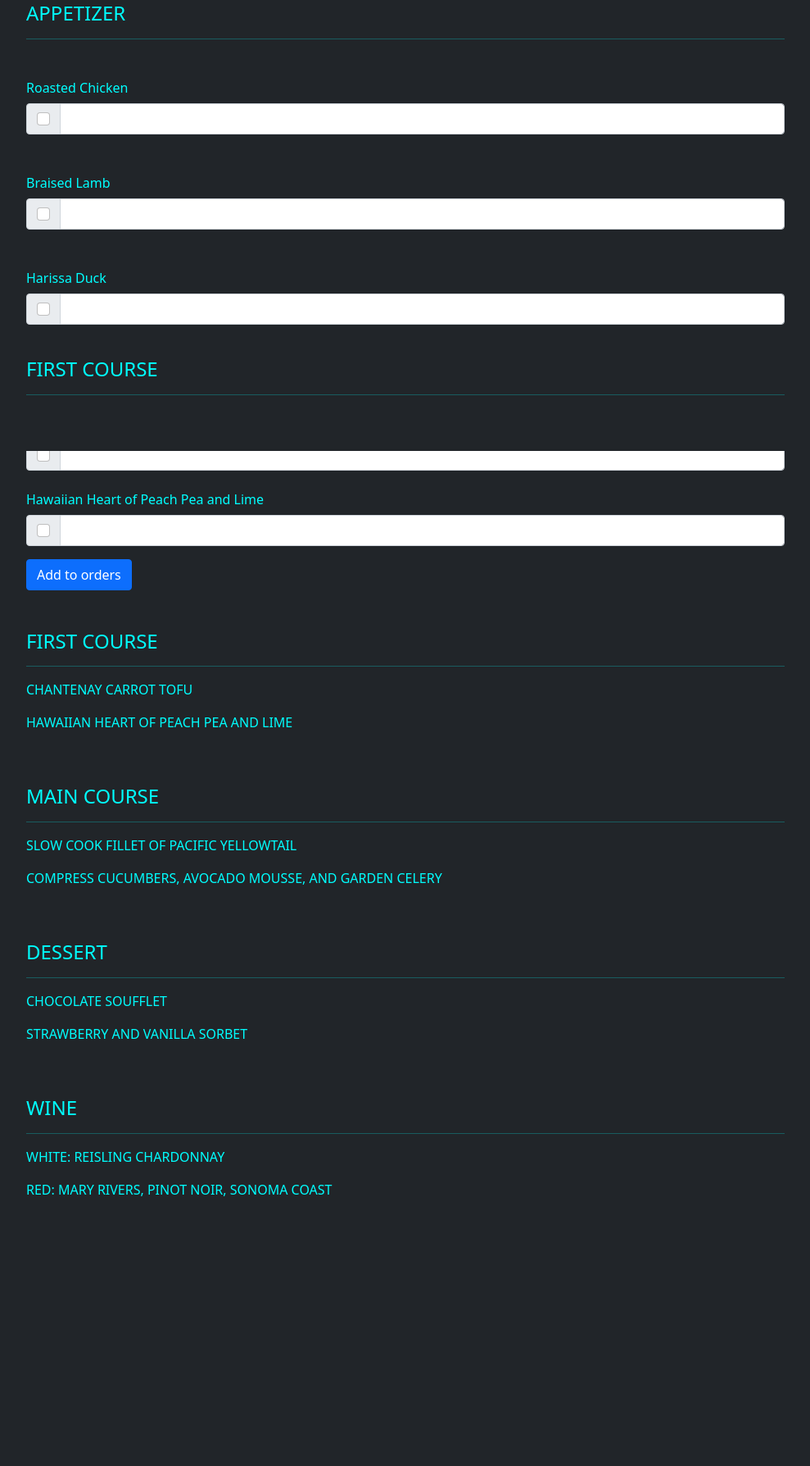
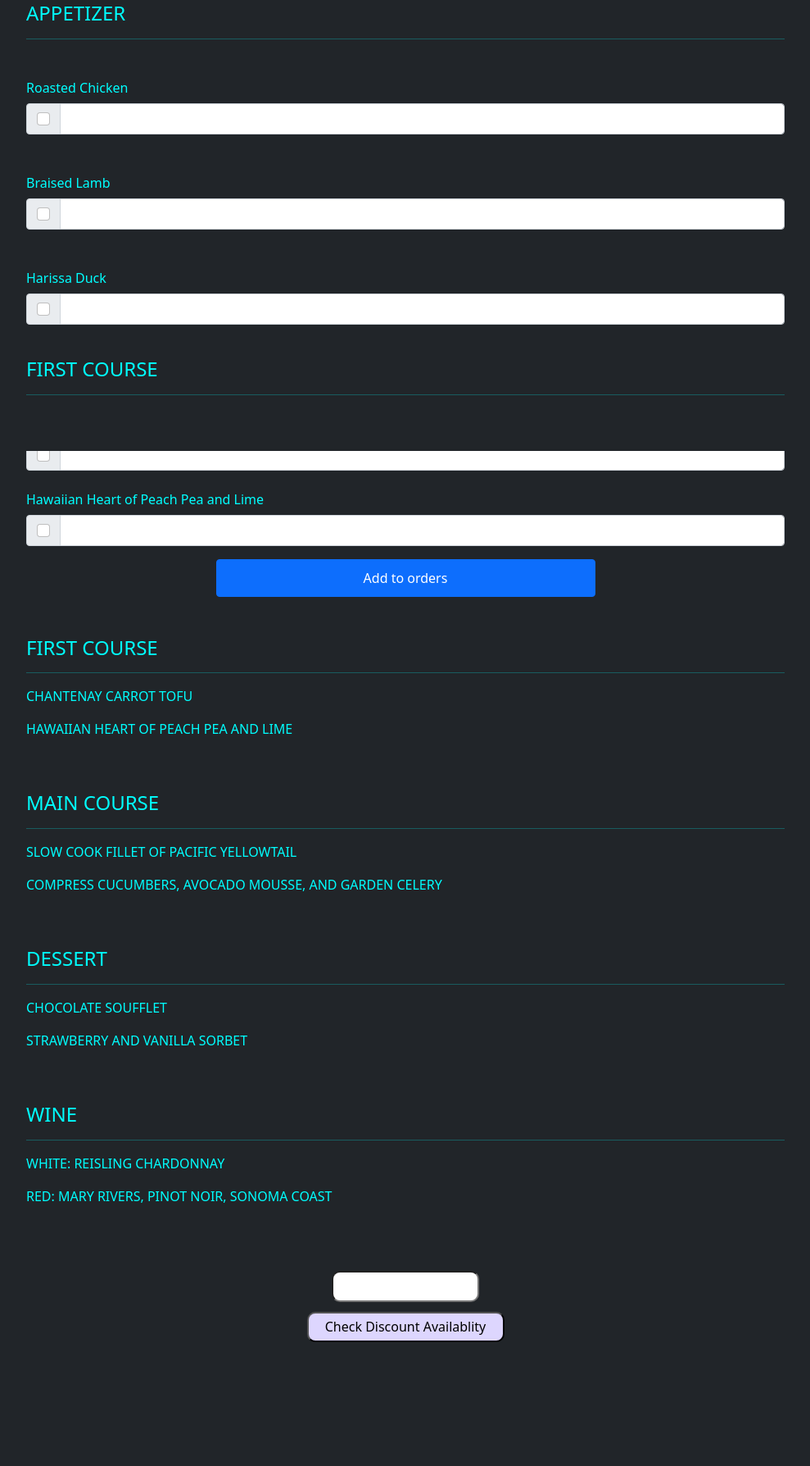
Before and after one commit to 205101-retr0/Restautrant-Management-Sys, a Flask app: page /menu in a window 1280 px wide. Shown: the part 250-2038 px from the top of the page at 82% size, without its empty margins (145-1134 px from the left). Before the commit the page ends 1709 px from the top, so only its background shows below. Run offline with Flask 2, Linux system fonts and the light colour scheme.

Commit message:
Member verification API for discount

```diff
--- a/static/menu.css
+++ b/static/menu.css
@@ -3,9 +3,33 @@ body{
 }
 
 
-/*center a div*/
-.center {
-    margin: auto;
-    width: 100%;
-    padding: 10px;
+.center{
+  display: block;
+  width: 100%;
+  height: 100%;
+  margin: auto;
+  padding: 10px;
+  text-align: center;
 }
+
+.cinput {
+  border-radius: 10px;
+  padding: 5px;
+  width: 75%;
+  margin: auto;
+  margin-top: 2%;
+  margin-bottom: 4%;
+  text-align: center;
+  color: green
+}
+
+.submit{
+  border-radius: 10px;
+  background-color: #DDD6FE;
+  color: black;
+  padding: 0;
+  text-align: center;
+  margin-top: 1%;
+  height: 45%;
+  width: 100%;
+}
--- a/templates/menu.html
+++ b/templates/menu.html
@@ -62,7 +62,7 @@
                     </div>
                     <input type="number" class="form-control w-20" name="item-quantity">
                 </div>
-                <button type="submit" class="btn btn-primary">Add to orders</button>
+                <button type="submit" class="btn btn-primary w-50 center">Add to orders</button>
             </form>
         </div>
     </div>
@@ -98,5 +98,26 @@
             <p class="text-uppercase">Red: Mary Rivers, Pinot Noir, Sonoma Coast</p>
         </div>
     </div>
+    <!-- Make a form with a text input and a button -->
+    <!-- make a clear class div and give it 10% height -->
+
+
+
+    <div class="row d-flex justify-content-center">
+        <div class="col-3">
+        {% with messages = get_flashed_messages() %}
+        {% for message in messages %}
+            <div class="alert alert-info mb-1 text-black-20 text-center" role="alert">
+                {{ message }}
+            </div>
+        {% endfor %}
+        {% endwith %}
+        <form class="center" action="/verify_vip" method="post">
+            <input type="number" class="cinput" name="cphone"><br>
+            <button class="submit" type="submit">Check Discount Availablity</button>
+        </div>
+    </div>
+    <div style="clear: both; height: 150px"></div>
+
 </div>
 {% endblock %}
```
Also changed, not shown: orders.py (+22 -0 lines).
